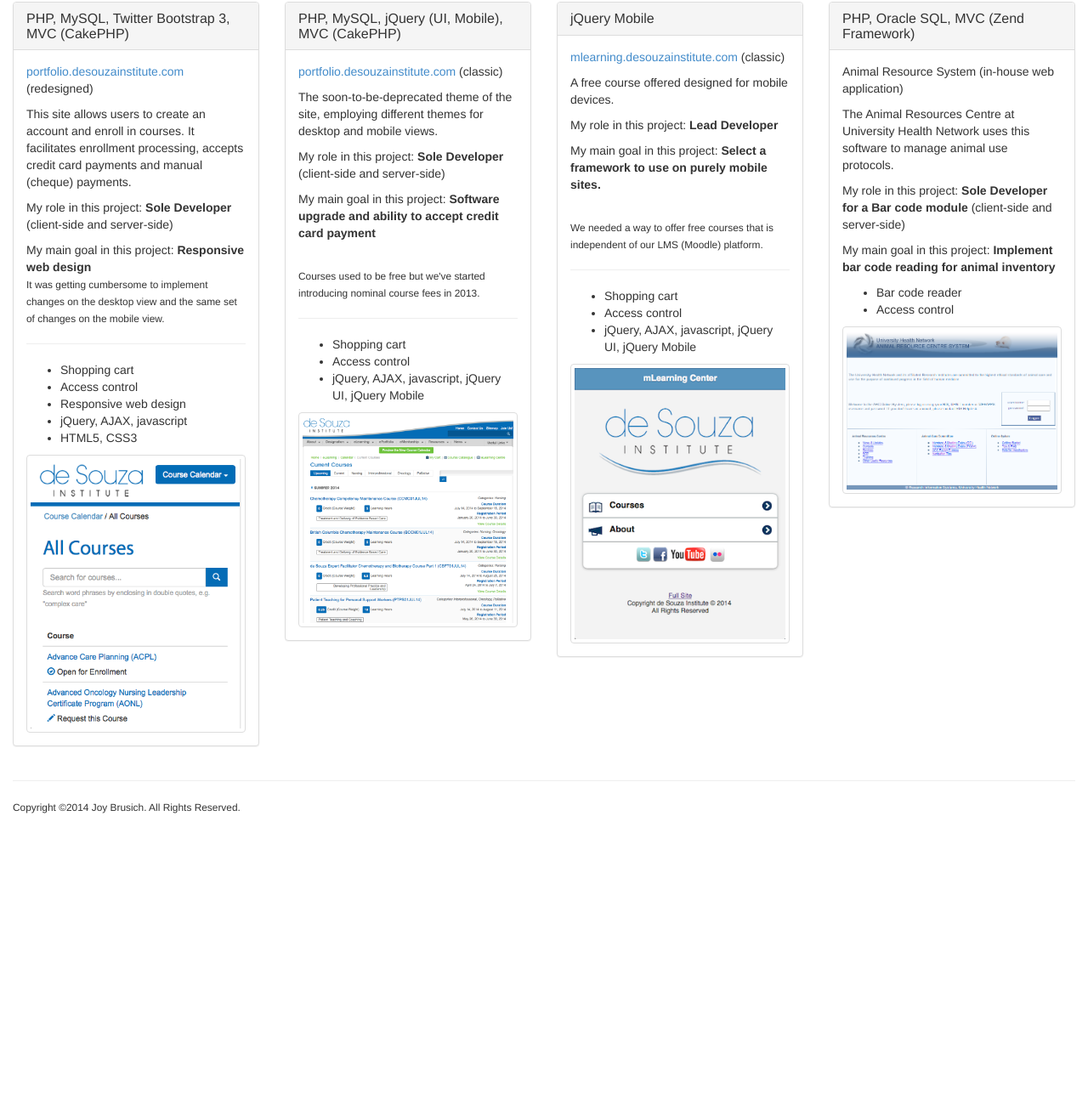
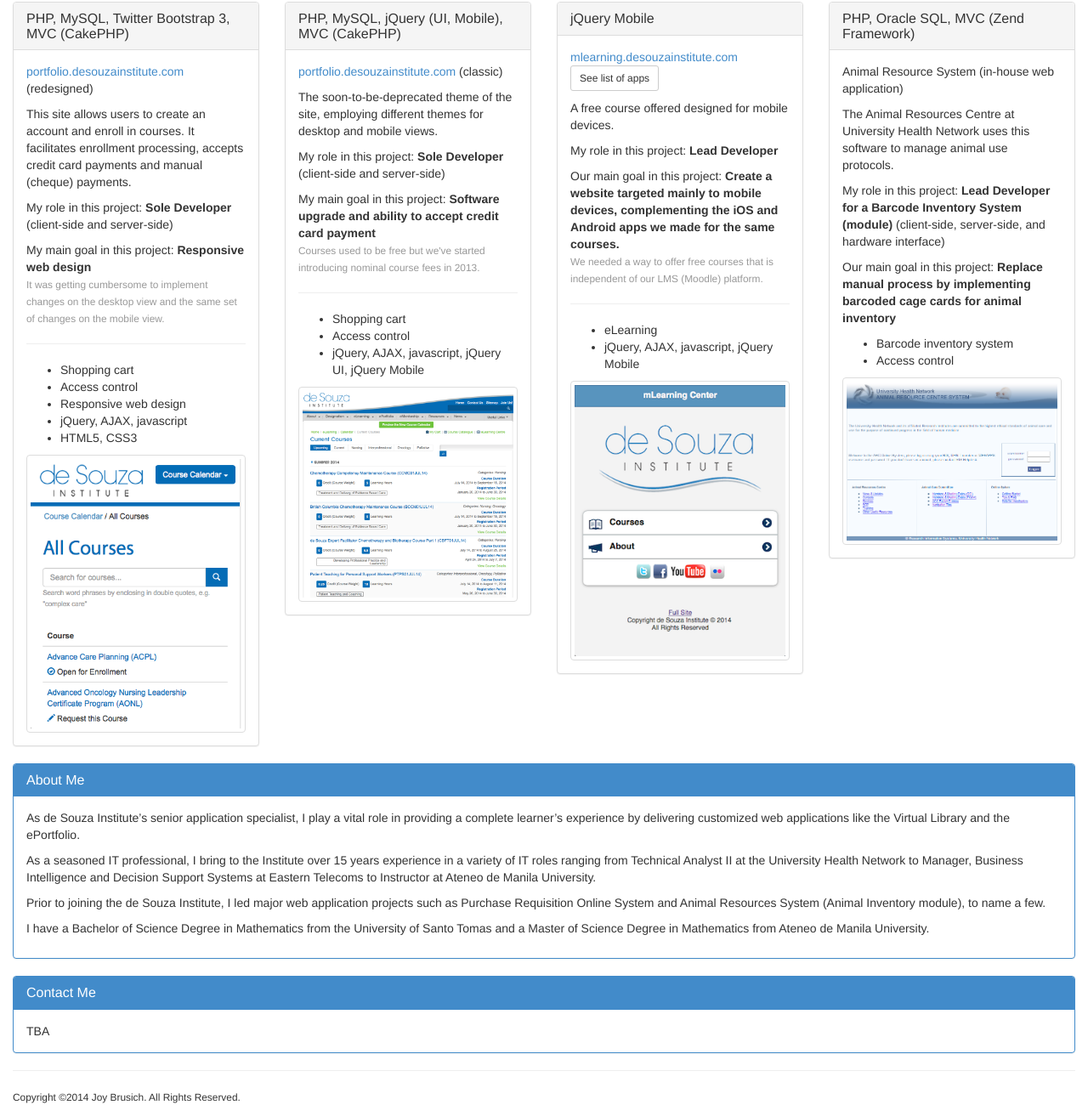
Before and after one commit to joybrusich/MyPortfolio, a plain HTML site: page index.html in a window 1280 px wide. Shown: the part 167-1467 px from the top of the page at 85% size. Before the commit the page ends 1126 px from the top, so only its background shows below. Drawn offline with nearby package versions, Linux system fonts and the light colour scheme.

Commit message:
Add About Me and add more projects

```diff
--- a/index.html
+++ b/index.html
@@ -34,11 +34,10 @@
             <span class="icon-bar"></span>
             <span class="icon-bar"></span>
           </button>
-          <a class="navbar-brand" href="#">Joy Brusich's Portfolio</a>
+          <a class="navbar-brand" href="#" target="_top">Joy Brusich's Portfolio</a>
         </div>
         <div class="collapse navbar-collapse">
           <ul class="nav navbar-nav">
-            <li class="active"><a href="#">Home</a></li>
             <li><a href="#about">About</a></li>
             <li><a href="#contact">Contact</a></li>
           </ul>
@@ -63,7 +62,7 @@
                     It facilitates enrollment processing, accepts credit card payments and manual (cheque) payments.</p>
                 <p>My role in this project: <strong>Sole Developer</strong> (client-side and server-side)</p>
                 <p>My main goal in this project: <strong>Responsive web design</strong>
-                <br/><small>It was getting cumbersome to implement changes on the desktop view and the same set of changes on the mobile view.</small>
+                <br/><small class="text-muted">It was getting cumbersome to implement changes on the desktop view and the same set of changes on the mobile view.</small>
                 </p>
                 <hr/>
                 <ul>
@@ -86,8 +85,9 @@
                 <p><a href="https://portfolio.desouzainstitute.com/courses/calendar" target="_blank">portfolio.desouzainstitute.com</a> (classic)</p>
                 <p>The soon-to-be-deprecated theme of the site, employing different themes for desktop and mobile views.</p>
                 <p>My role in this project: <strong>Sole Developer</strong> (client-side and server-side)</p>
-                <p>My main goal in this project: <strong>Software upgrade and ability to accept credit card payment</strong></p>
-                <br/><small>Courses used to be free but we've started introducing nominal course fees in 2013.</small>
+                <p>My main goal in this project: <strong>Software upgrade and ability to accept credit card payment</strong>
+                <br/><small class="text-muted">Courses used to be free but we've started introducing nominal course fees in 2013.</small>
+                </p>
                 <hr/>
                 <ul>
                     <li>Shopping cart</li>
@@ -99,21 +99,22 @@
             </div>
         </div>
 
-        <div class="clearfix visible-xs"></div>
+        <div class="clearfix visible-xs visible-sm"></div>
         <div class=" col-lg-3 col-md-3 col-sm-6">
              <div class="panel panel-default">
                 <div class="panel-heading"><h3 class="panel-title">jQuery Mobile</h3></div>
                 <div class="panel-body">
-                <p><a href="http://mlearning.desouzainstitute.com" target="_blank">mlearning.desouzainstitute.com</a> (classic)</p>
+                <p><a href="http://mlearning.desouzainstitute.com" target="_blank">mlearning.desouzainstitute.com</a>
+                <a href="http://www.desouzainstitute.com/our-apps" class="btn btn-sm btn-default" target="_blank">See list of apps</a></p>
                 <p>A free course offered designed for mobile devices.</p>
                 <p>My role in this project: <strong>Lead Developer</strong></p>
-                <p>My main goal in this project: <strong>Select a framework to use on purely mobile sites.</strong></p>
-                <br/><small>We needed a way to offer free courses that is independent of our LMS (Moodle) platform.</small>
+                <p>Our main goal in this project: <strong>Create a website targeted mainly to mobile devices, complementing the iOS and Android apps we made for the same courses.</strong>
+                <br/><small class="text-muted">We needed a way to offer free courses that is independent of our LMS (Moodle) platform.</small>
+                </p>
                 <hr/>
                 <ul>
-                    <li>Shopping cart</li>
-                    <li>Access control</li>
-                    <li>jQuery, AJAX, javascript, jQuery UI, jQuery Mobile</li>
+                    <li>eLearning</li>
+                    <li>jQuery, AJAX, javascript, jQuery Mobile</li>
                 </ul>
                 <center><a href="http://mlearning.desouzainstitute.com" target="_blank"><img class="img-responsive img-thumbnail" src="jQueryMobile.png"></a></center>
                 </div>
@@ -127,10 +128,10 @@
                 <div class="panel-body">
                 <p>Animal Resource System (in-house web application)</p>
                 <p>The Animal Resources Centre at University Health Network uses this software to manage animal use protocols.</p>
-                <p>My role in this project: <strong>Sole Developer for a Bar code module</strong> (client-side and server-side)</p>
-                <p>My main goal in this project: <strong>Implement bar code reading for animal inventory</strong></p>
+                <p>My role in this project: <strong>Lead Developer for a Barcode Inventory System (module)</strong> (client-side, server-side, and hardware interface)</p>
+                <p>Our main goal in this project: <strong>Replace manual process by implementing barcoded cage cards for animal inventory</strong></p>
                 <ul>
-                    <li>Bar code reader</li>
+                    <li>Barcode inventory system</li>
                     <li>Access control</li>
                 </ul>
                 <center><img class="img-responsive img-thumbnail" src="arc.png"></center>
@@ -139,7 +140,24 @@
         </div>
         </div>
 
+        <a id="about"></a>
+        <div class="panel panel-primary">
+            <div class="panel-heading"><h3 class="panel-title">About Me</h3></div>
+            <div class="panel-body">
+                <p>As de Souza Institute’s senior application specialist, I play a vital role in providing a complete learner’s experience by delivering customized web applications like the Virtual Library and the ePortfolio.</p>
+                <p>As a seasoned IT professional, I bring to the Institute over 15 years experience in a variety of IT roles ranging from Technical Analyst II at the University Health Network to Manager, Business Intelligence and Decision Support Systems at Eastern Telecoms to Instructor at Ateneo de Manila University.</p>
+                <p>Prior to joining the de Souza Institute, I led major web application projects such as Purchase Requisition Online System and Animal Resources System (Animal Inventory module), to name a few.</p>
+                <p>I have a Bachelor of Science Degree in Mathematics from the University of Santo Tomas and a Master of Science Degree in Mathematics from Ateneo de Manila University.</p>
+            </div>
+        </div>
 
+        <a id="contact"></a>
+        <div class="panel panel-primary">
+            <div class="panel-heading"><h3 class="panel-title">Contact Me</h3></div>
+            <div class="panel-body">
+                TBA
+            </div>
+        </div>
 
         <footer>
             <hr>
```
Also changed, not shown: 1 other file.
